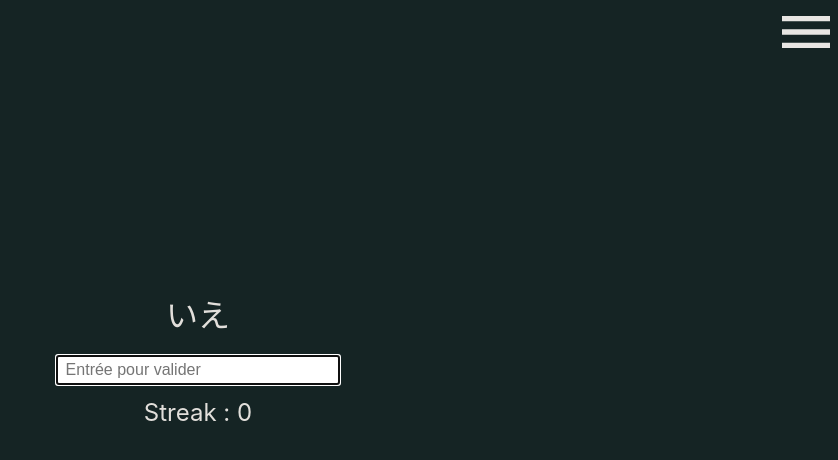
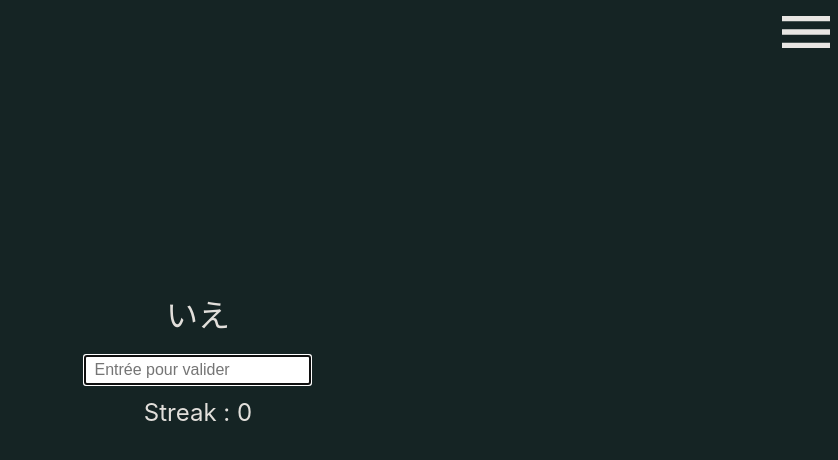
Before and after one commit to Dorian-Garcia-pro/flash-kanas, a React (Create React App) app: page /quiz in a window 1280 px wide. Shown: the top 460 px of the page, without its empty margins (442-1280 px from the left). Built offline with nearby package versions, Linux system fonts and the light colour scheme; the HTML template or start-up script is replaced by a standard one.

Commit message:
Update Quiz.scss

```diff
--- a/src/pages/Quiz.scss
+++ b/src/pages/Quiz.scss
@@ -24,8 +24,8 @@ $soft-shadow: 0 4px 4px rgba(0, 0, 0, 0.2);
   & label,
   form,
   input {
-    min-width: 32ch;
-    max-width: 64ch;
+    min-width: 16ch;
+    max-width: 32ch;
   }
   & form {
     display: flex;
```
